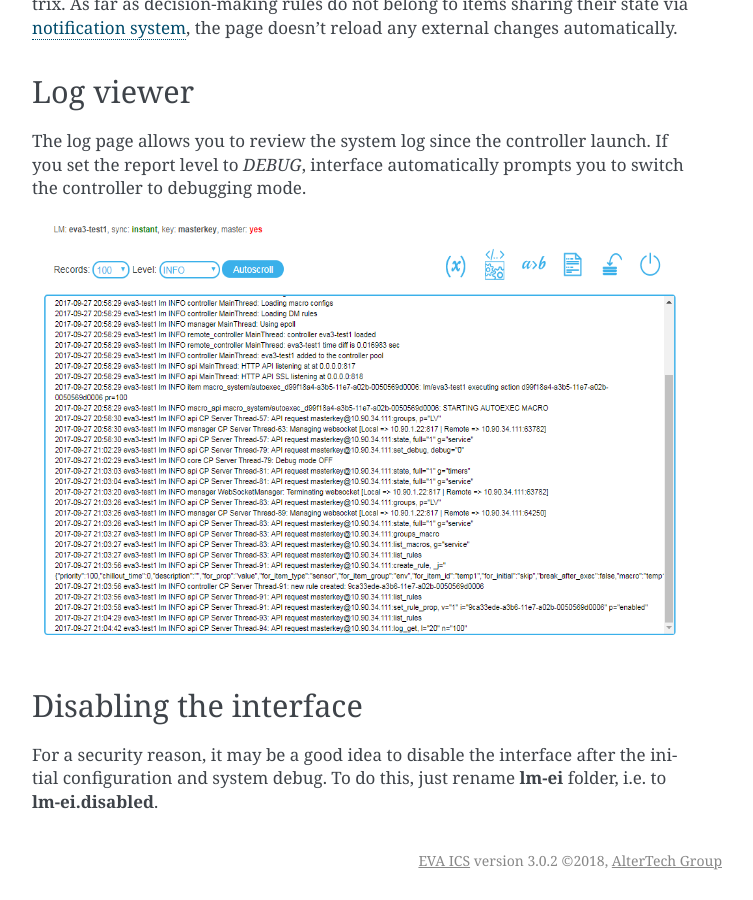
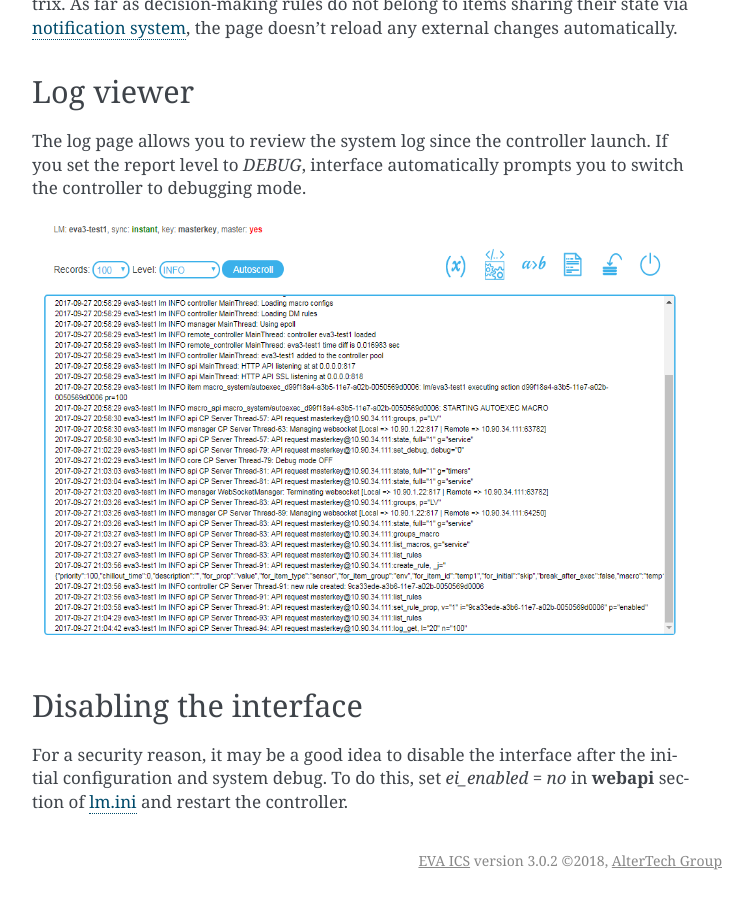
Before and after one commit to alttch/eva3, a Sphinx documentation site: the page built from doc/lm/lm_ei.rst, in a window 1280 px wide and 900 px high, scrolled down 2734 px. Shown: the whole window, without its empty margins (388-1141 px from the left). Built offline with Sphinx 7.4.7, drawn with Linux system fonts in a browser that asks for light colours.

Commit message:
ei disable

```diff
--- a/doc/lm/lm_ei.rst
+++ b/doc/lm/lm_ei.rst
@@ -54,8 +54,9 @@ display the changes made. Use reload button or refresh the page in browser.
     :scale: 70%
     :alt: LVars page
 
-Use **SET** button to set status and value of the variable, **RESET** button - to
-reset state if the variable is used as timer (sets its status and value to 1).
+Use **SET** button to set status and value of the variable, **RESET** button -
+to reset state if the variable is used as timer (sets its status and value to
+1).
 
 Macros
 ------
@@ -100,5 +101,5 @@ Disabling the interface
 -----------------------
 
 For a security reason, it may be a good idea to disable the interface after the
-initial configuration and system debug. To do this, just rename **lm-ei**
-folder, i.e. to **lm-ei.disabled**.
+initial configuration and system debug. To do this, set *ei_enabled = no* in
+**webapi** section of :ref:`lm.ini<lm_ini>` and restart the controller.
--- a/doc/uc/uc_ei.rst
+++ b/doc/uc/uc_ei.rst
@@ -90,5 +90,5 @@ Disabling the interface
 -----------------------
 
 For a security reason, it may be a good idea to disable the interface after the
-initial configuration and system debug. To do this, just rename **uc-ei**
-folder, i.e. to **uc-ei.disabled**.
+initial configuration and system debug. To do this, set *ei_enabled = no* in
+**webapi** section of :ref:`uc.ini<uc_ini>` and restart the controller.
```
